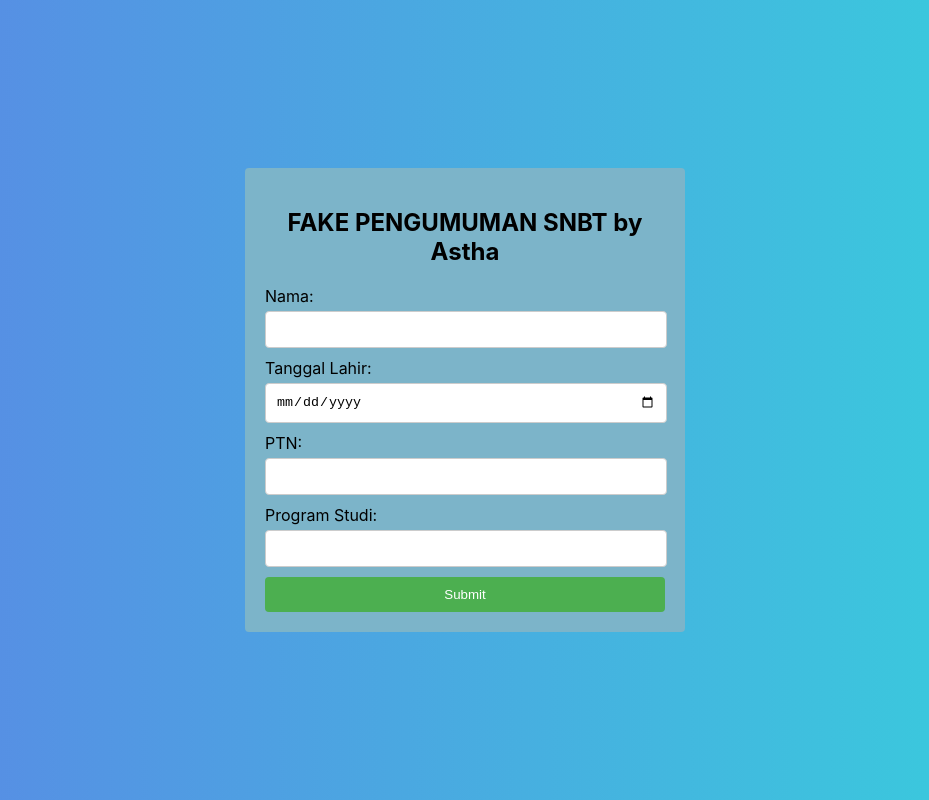
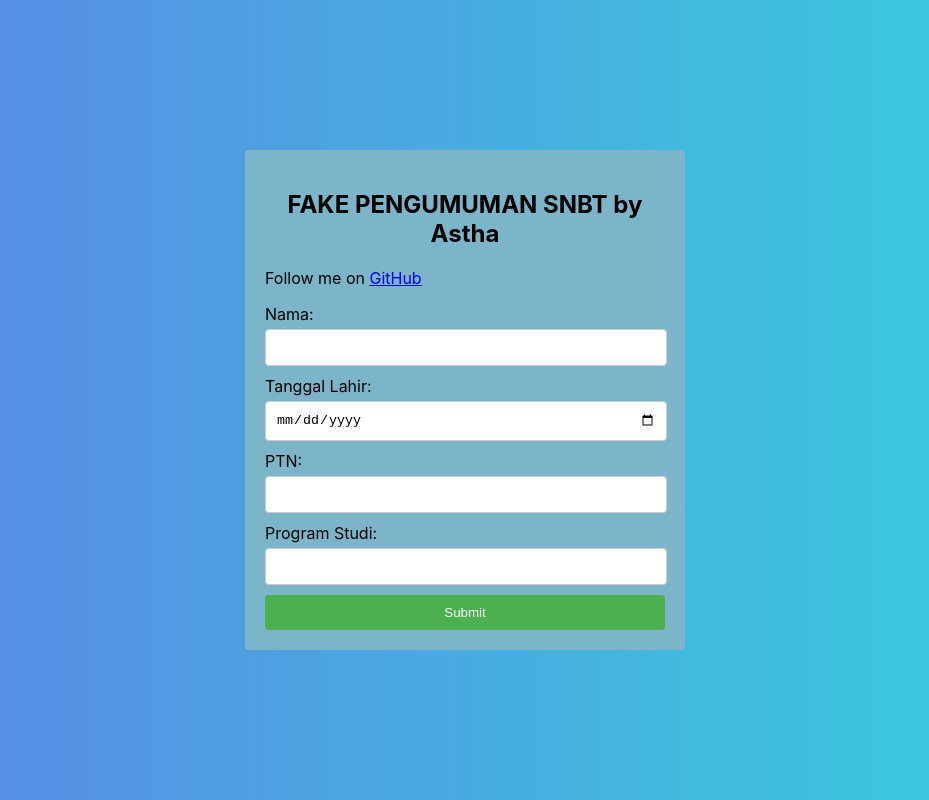
Before and after one commit to Astha47/fake-snbt-by-astha, a React (Create React App) app: page / in a window 1280 px wide. Shown: the whole page, without its empty margins (175-1104 px from the left). Built offline with nearby package versions, Linux system fonts and the light colour scheme.

Commit message:
add github

```diff
--- a/src/components/Input.jsx
+++ b/src/components/Input.jsx
@@ -12,6 +12,7 @@ const Form = ({ setHasil, setName, setBirthdate, setUniversity, setMajor }) => {
     <div className="FormMainContainer">
       <div className="form-container">
         <h2>FAKE PENGUMUMAN SNBT by Astha</h2>
+        <p>Follow me on <a href='https://github.com/Astha47'>GitHub</a></p>
         <form onSubmit={handleSubmit}>
           <label htmlFor="name">Nama:</label>
           <input
```
